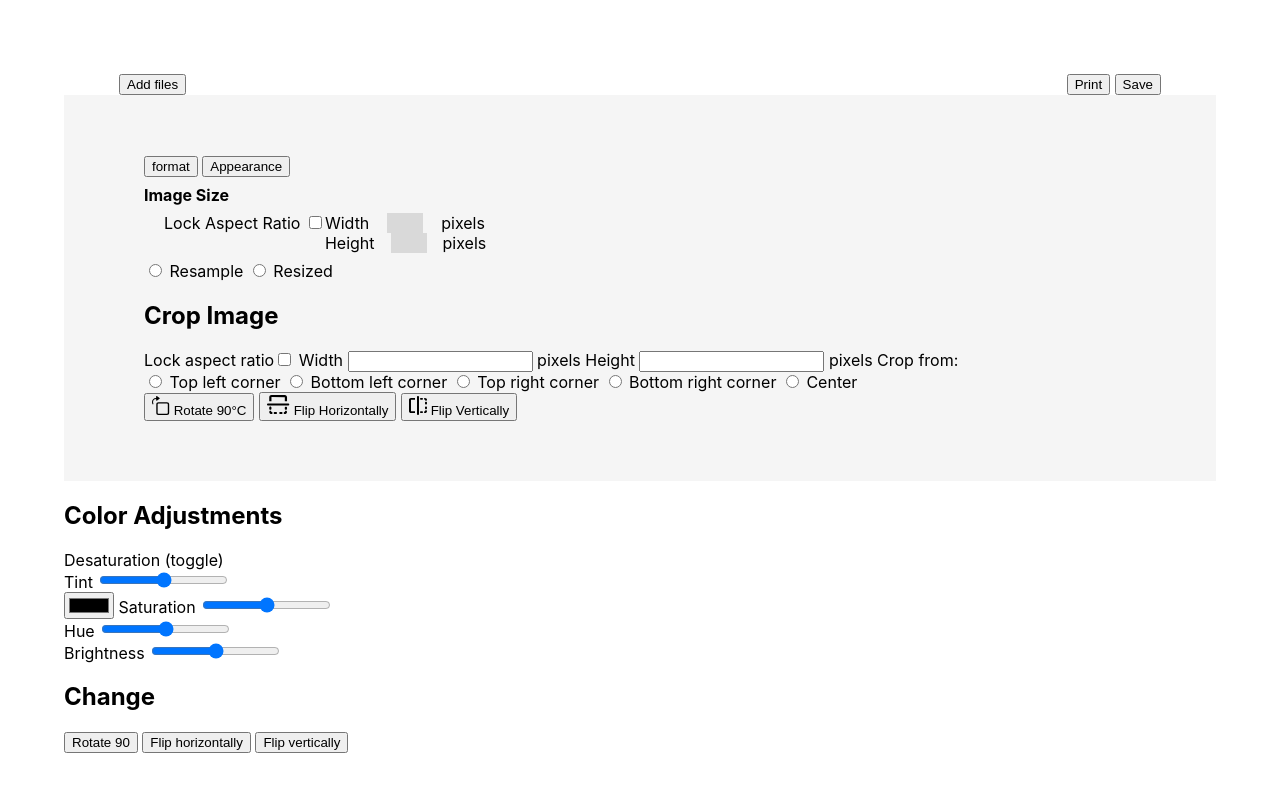
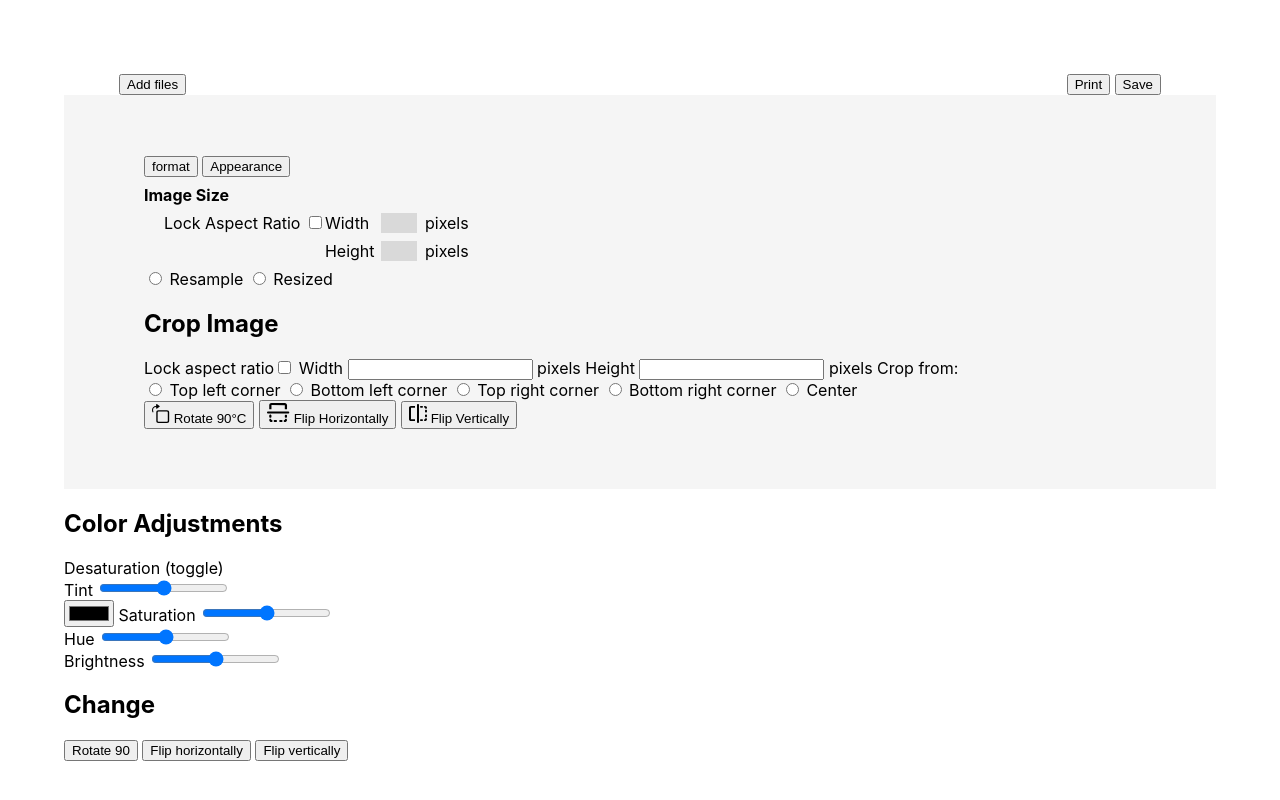
Before and after one commit to Kod-Draken/java-ux-grupp11-ex1-2.0, a plain HTML site: page index.html in a window 1280 px wide. Drawn offline with Linux system fonts and the light colour scheme.

Commit message:
added more classes

```diff
--- a/index.html
+++ b/index.html
@@ -47,11 +47,15 @@
                     <div class="input-container">
 
                         <div class="setting">
-                            Width <input type="text" class="small-text-input"> pixels
+                            <div class="setting-text-prefix">Width</div>
+                            <input type="text" class="small-text-input">
+                            <div class="setting-text-suffix">pixels</div>
                         </div>
 
                         <div class="setting">
-                            Height <input type="text" class="small-text-input"> pixels
+                            <div class="setting-text-prefix">Height</div>
+                            <input type="text" class="small-text-input">
+                            <div class="setting-text-suffix">pixels</div>
                         </div>
                     </div>
                 </div>
--- a/style.css
+++ b/style.css
@@ -22,21 +22,27 @@ h4 {
 .input-container {
     display: flex;
     flex-direction: column;
+    gap: .5rem;
 
 }
 
 .setting {
-    width: 10rem;
     display: flex;
-    justify-content: space-between;
-    gap: 1rem;
 }
 
 .small-text-input {
     width: 2rem;
     background-color: #D9D9D9;
     border: none;
-    flex: ;
+}
+
+.setting-text-prefix {
+    width: 2.5rem;
+    margin-right: 1rem;
+}
+
+.setting-text-suffix {
+    margin-left: .5rem;
 }
 
 
```
